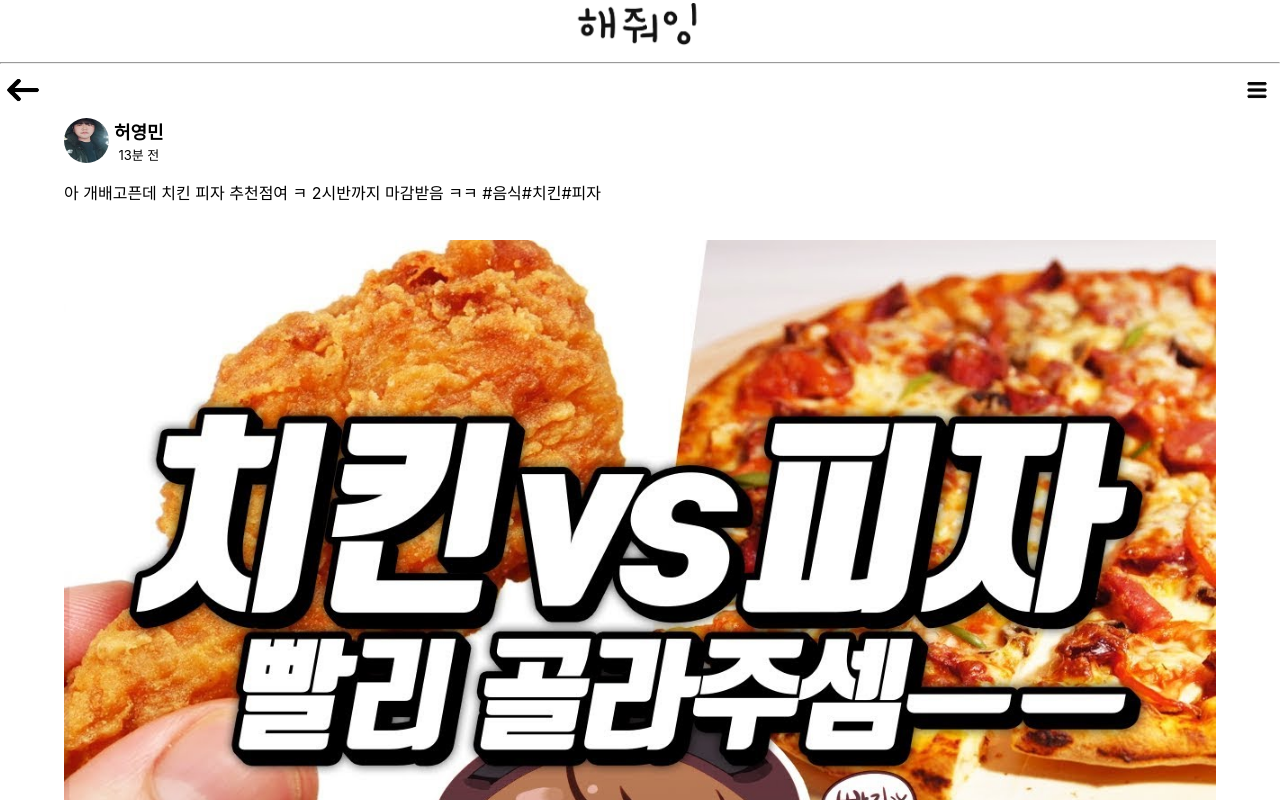
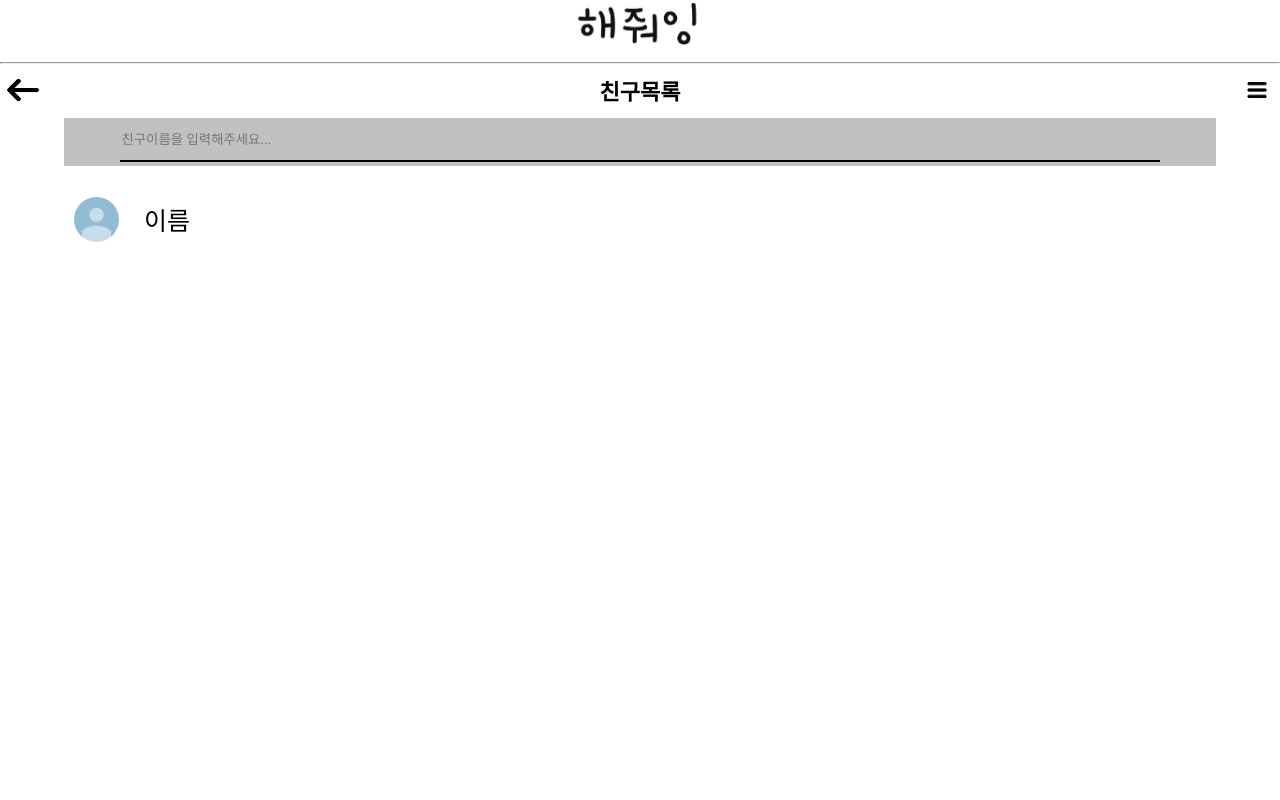
Before and after one commit to yoonheehan/SSAFY-6-, a React (Create React App) app in the folder front/: page / in a window 1280 px wide. Shown: the top 800 px of the page. Built offline with nearby package versions, Linux system fonts and the light colour scheme.

Commit message:
frined list

```diff
--- a/front/src/app.jsx
+++ b/front/src/app.jsx
@@ -1,11 +1,12 @@
 import './App.css';
 import Detail from './components/detail/Detail';
-
+import FollowList from './components/followList/FollowList'
 
 function App() {
   return (
       <div className="App">
-        <Detail />
+        {/* <Detail /> */}
+        <FollowList />
       </div>
     );
 }
--- a/front/src/components/detail/components/CommentWrite.jsx
+++ b/front/src/components/detail/components/CommentWrite.jsx
@@ -1,30 +1,51 @@
 import React, {useState} from 'react';
+import styled from 'styled-components';
+
+const CommentForm = styled.form`
+    width: 90%;
+    margin:0 5% 0 5%;
+`
+
+const CommentBox = styled.input`
+    width: 88%;
+    border: none;
+    border-bottom: 2px solid black;
+`
+
+const SubmitBtn = styled.input`
+    width: 10%;
+    border: none;
+    border-bottom: 2px solid black;
+    background-color: white;
+`
 
 function CommentWrite() {
+
     const [commentContent, setCommentContent] = useState("");
 
-    const [viewContent, setViewContent] = useState([]);
 
-
-    const getcomment = e => {
-        const{ name, value } = e.target;
-        setCommentContent({
-            ...commentContent,
-            [name]:value
-        })
+    function getcomment(event) {
+        const commentContent = event.target.value
+        setCommentContent(event.target.value)
         console.log(commentContent)
     }
+
+    function handleSubmit(event) {
+        alert(`작성한 댓글 comment는 ${commentContent} 입니다.`)
+        event.preventDefault()
+    }
+
     return (
         <>
-            <input
+            <CommentForm onSubmit={handleSubmit}>
+                <CommentBox
                 type="text"
                 placeholder='댓글 달기...'
                 onChange={getcomment}
                 name='comment'
                 />
-            <button onClick={() => {
-                setViewContent(viewContent.concat({...commentContent}))
-            }}>입력</button>
+                <SubmitBtn type='submit' value="작성" />
+            </CommentForm>
         </>
   )
 }
--- /dev/null
+++ b/front/src/components/followList/FollowList.jsx
@@ -0,0 +1,12 @@
+import React from 'react';
+import FollowListHeader from './components/FollowListHeader'
+import SearchList from './components/SearchList';
+
+export default function FollowList() {
+  return (
+    <>
+      <FollowListHeader />
+      <SearchList />
+    </>
+  )
+}
--- /dev/null
+++ b/front/src/components/followList/components/FollowListHeader.jsx
@@ -0,0 +1,59 @@
+import React from 'react';
+
+import styled from 'styled-components';
+
+const Base = styled.header`
+
+`
+
+const LogoWrapped = styled.div`
+`
+
+const LogoImg = styled.img`
+  width: 132px;
+  height: 50px;
+`
+
+const MenuWrapped = styled.div`
+  display: flex;
+  justify-content: space-between;
+  width: 100%;
+  height: 10%;
+  align-items: center;
+`
+
+const BackArrow = styled.img`
+  width: 36px;
+  height: 36px;
+  margin-left: 5px;
+`
+
+const MenuBar = styled.img`
+  width:36px;
+  height: 36px;
+  margin-right: 5px;
+`
+
+const PageName = styled.b`
+  font-size: 22px;
+`
+
+function FollowListHeader() {
+    return (
+        <>
+            <Base>
+                <LogoWrapped>
+                    <LogoImg src="img/해줘잉.png"/>
+                </LogoWrapped>
+                <hr />
+                <MenuWrapped>
+                    <BackArrow src="img/backarrow.png"/>
+                    <PageName>친구목록</PageName>
+                    <MenuBar src="img/menubar.png"/>
+                </MenuWrapped>
+            </Base>
+        </>
+    )
+}
+
+export default FollowListHeader
--- /dev/null
+++ b/front/src/components/followList/components/SearchList.jsx
@@ -0,0 +1,73 @@
+import React, {useState} from 'react';
+import styled from 'styled-components';
+
+const SearchForm = styled.form`
+    width: 90%;
+    margin:0 5% 0 5%;
+`
+const SearchDiv = styled.div`
+    background-color: rgba(100,100,100,0.4);
+    width: 100%;
+    padding-bottom: 4px;
+    margin-bottom: 10px;
+    margin-top: 10px;
+`
+
+const SearchBox = styled.input`
+    width: 90%;
+    border: none;
+    border-bottom: 2px solid black;
+    height: 40px;
+    background-color: rgba(100,100,100,0);
+`
+
+const FriendList = styled.div``
+
+const FriendProfile = styled.div`
+    display: flex;
+    align-items: center;
+`
+
+const ProfileImg = styled.img`
+    height: 45px;
+    width:45px;
+    border: 3px black;
+    border-radius: 70%;
+    margin-right: 5px;
+    margin-left: 10px;
+`
+
+const ProfileName = styled.p`
+    font-size: 25px;
+    margin-left: 20px;
+`
+
+export default function SearchList() {
+
+    const [friendName, setFriendName] = useState("");
+
+    function getFriend (event) {
+        const friendName = event.target.value
+        setFriendName(event.target.value)
+        console.log(friendName)
+    }
+
+    return (
+        <>
+        <SearchForm>
+            <SearchDiv>
+                <SearchBox
+                placeholder='친구이름을 입력해주세요...'
+                onChange={getFriend}
+                />
+            </SearchDiv>
+            <FriendList>
+                <FriendProfile>
+                    <ProfileImg src="img/baseprofile.jpg" alt="프로필사진" />
+                    <ProfileName>이름</ProfileName>
+                </FriendProfile>
+            </FriendList>
+        </SearchForm>
+        </>
+    );
+}
```
Also changed, not shown: front/public/img/baseprofile.jpg (added). Lines whose indentation alone changed are shown as unchanged.
